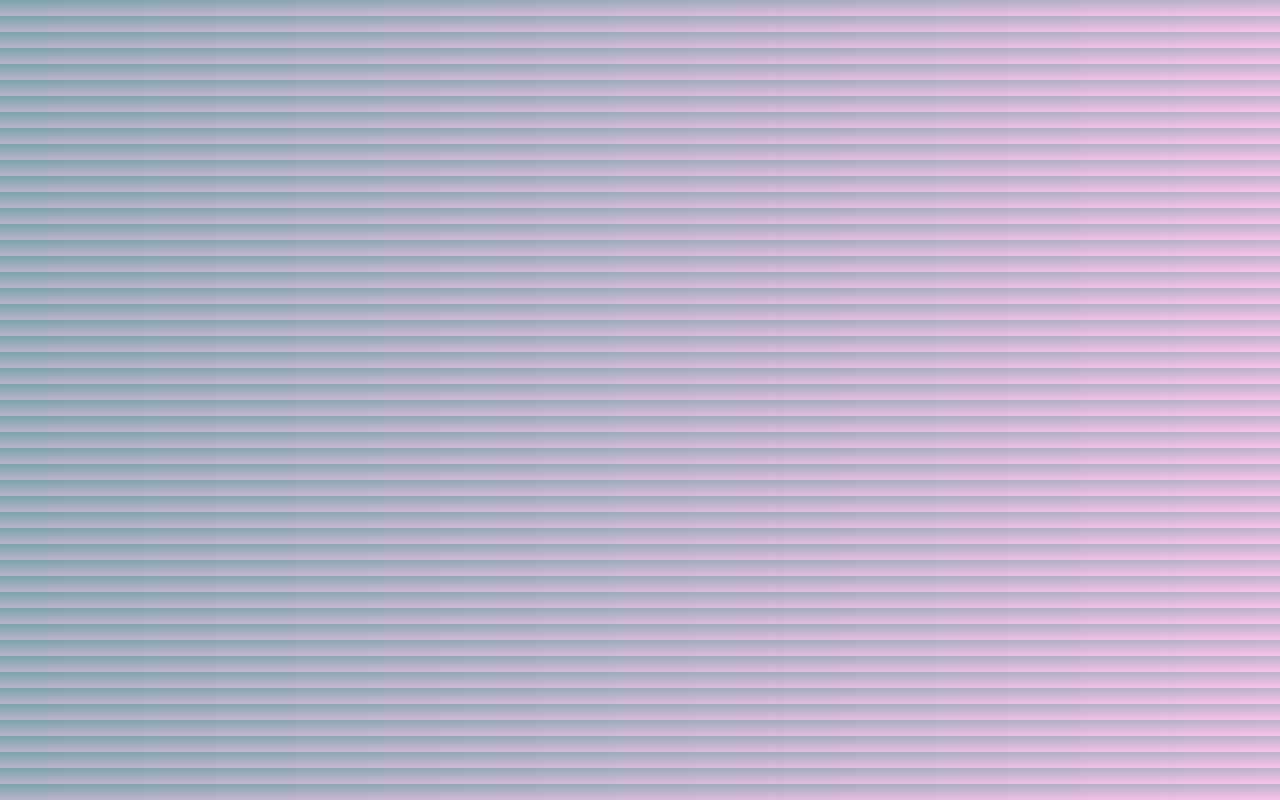
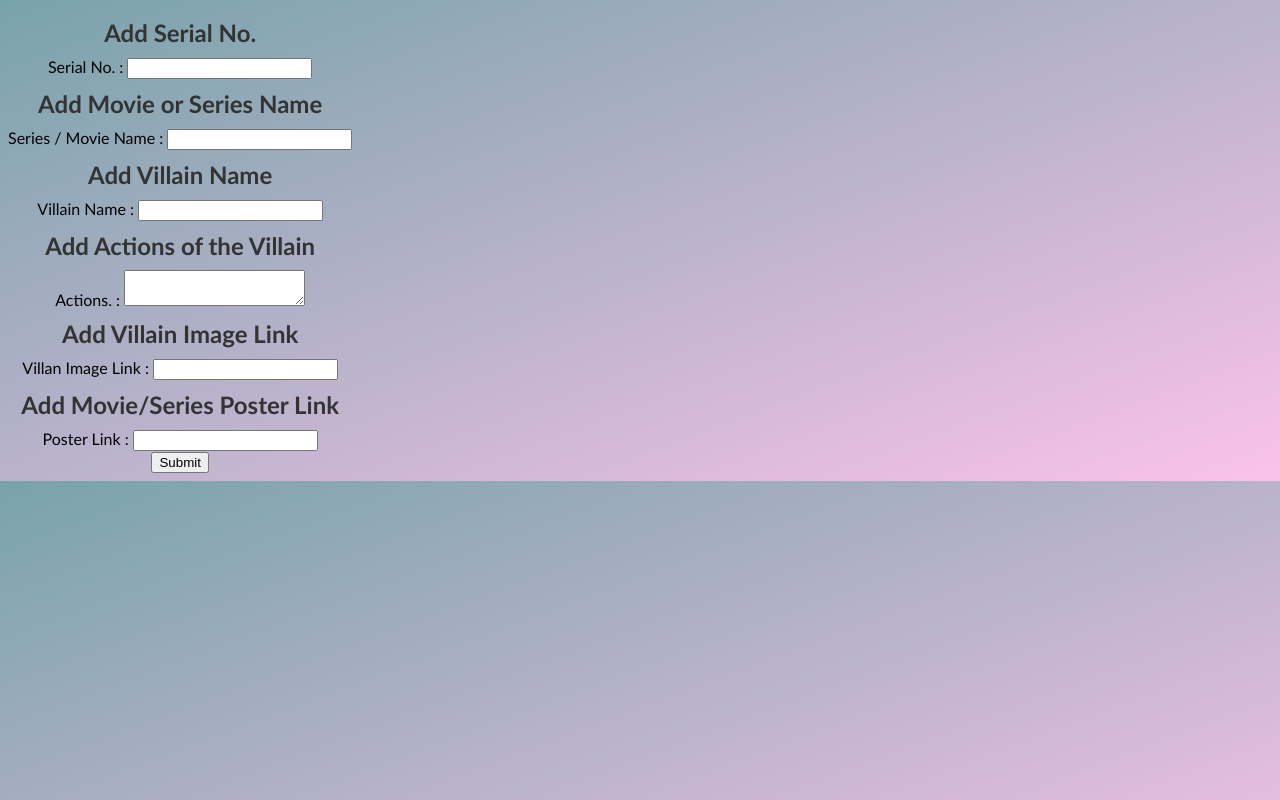
Before and after one commit to kalviumcommunity/S47_Incorrect_Cartoon_Chartacter, a React (Vite) app in the folder ICC_Frontend_React_App/: page /add in a window 1280 px wide. Before the commit this address had no page. Built offline with nearby package versions, Linux system fonts and the light colour scheme.

Commit message:
Inserting Entity to DB

```diff
--- a/ICC_Frontend_React_App/package.json
+++ b/ICC_Frontend_React_App/package.json
@@ -10,6 +10,7 @@
     "preview": "vite preview"
   },
   "dependencies": {
+    "axios": "^1.6.7",
     "react": "^18.2.0",
     "react-dom": "^18.2.0",
     "react-router-dom": "^6.21.3"
--- a/ICC_Frontend_React_App/src/App.jsx
+++ b/ICC_Frontend_React_App/src/App.jsx
@@ -2,6 +2,7 @@ import './App.css'
 import Home from './Pages/Home'
 import {Routes , Route} from 'react-router-dom'
 import Content from './Pages/Content'
+import AddForm from './Pages/AddForm'
 function App() {
 
   return (
@@ -10,6 +11,7 @@ function App() {
         <Routes>
           <Route path='/' element={<Home/>}/>
           <Route path="/content" element={<Content />}/>
+          <Route path='/add' element={<AddForm/>}/>
         </Routes>
     </div>
 
--- /dev/null
+++ b/ICC_Frontend_React_App/src/Pages/AddForm.jsx
@@ -0,0 +1,72 @@
+import React, { useState } from 'react'
+import { useNavigate } from 'react-router-dom'
+import axios from 'axios'
+
+function AddForm() {
+
+    const [serialNumber, setSrNo] = useState('')
+    const [seriesOrMovieName, setMovieName] = useState('')
+    const [villainName, setVillainName] = useState('')
+    const [actions, setVillainActions] = useState('')
+    const [villainImgLink, setVillainLink] = useState('')
+    const [posterLink, setPosterLink] = useState('')
+
+    const navigate = useNavigate()
+
+    const Submit = (e) => {
+        e.preventDefault()
+        axios.post('http://localhost:3000/data', {
+            serialNumber: serialNumber,
+            seriesOrMovieName: seriesOrMovieName,
+            villainName: villainName,
+            actions: actions,
+            villainImgLink: villainImgLink,
+            posterLink: posterLink
+        })
+
+            .then(res => {
+                console.log(res)
+                navigate('/content')
+            })
+            .catch((err) => console.log(err))
+    }
+    return (
+        <div>
+            <form onSubmit={(e) => Submit(e)}>
+                <h2>Add Serial No.</h2>
+                <div>
+                    <label htmlFor="">Serial No. : </label>
+                    <input type='text' id="" value={serialNumber} onChange={(e) => setSrNo(e.target.value)} />
+                </div>
+                <h2>Add Movie or Series Name</h2>
+                <div>
+                    <label htmlFor="">Series / Movie Name : </label>
+                    <input type='text' id="" value={seriesOrMovieName} onChange={(e) => setMovieName(e.target.value)} />
+                </div>
+                <h2>Add Villain Name</h2>
+                <div>
+                    <label htmlFor="">Villain Name : </label>
+                    <input type='text' id="" value={villainName} onChange={(e) => setVillainName(e.target.value)} />
+                </div>
+                <h2>Add Actions of the Villain </h2>
+                <div>
+                    <label htmlFor="">Actions. : </label>
+                    <textarea type='text' id="" value={actions} onChange={(e) => setVillainActions(e.target.value)} />
+                </div>
+                <h2>Add Villain Image Link</h2>
+                <div>
+                    <label htmlFor="">Villan Image Link : </label>
+                    <input type='text' id="" value={villainImgLink} onChange={(e) => setVillainLink(e.target.value)} />
+                </div>
+                <h2>Add Movie/Series Poster Link</h2>
+                <div>
+                    <label htmlFor="">Poster Link : </label>
+                    <input type='text' id="" value={posterLink} onChange={(e) => setPosterLink(e.target.value)} />
+                </div>
+                <button type="submit">Submit</button>
+            </form>
+        </div>
+    )
+}
+
+export default AddForm
--- a/ICC_Frontend_React_App/src/Pages/Content.jsx
+++ b/ICC_Frontend_React_App/src/Pages/Content.jsx
@@ -3,6 +3,7 @@ import React from 'react';
 import './Content.css';
 import axios from 'axios'
 import { useEffect, useState } from 'react';
+import { Link } from 'react-router-dom';
 function Content() {
 
   const [datas, setDatas] = useState([])
@@ -13,6 +14,7 @@ function Content() {
   },[])
   return (
     <div className='grid'>
+      <Link to='/add'><button>Add Data</button></Link>
     {
         datas.map((data, index)=>{
             return(
--- a/package.json
+++ b/package.json
@@ -11,6 +11,7 @@
   "author": "",
   "license": "ISC",
   "dependencies": {
+    "body-parser": "^1.20.2",
     "cors": "^2.8.5",
     "dotenv": "^16.4.1",
     "express": "^4.18.2",
```
Also changed, not shown: 2 other files (tests, documents, lock files or other folders).
